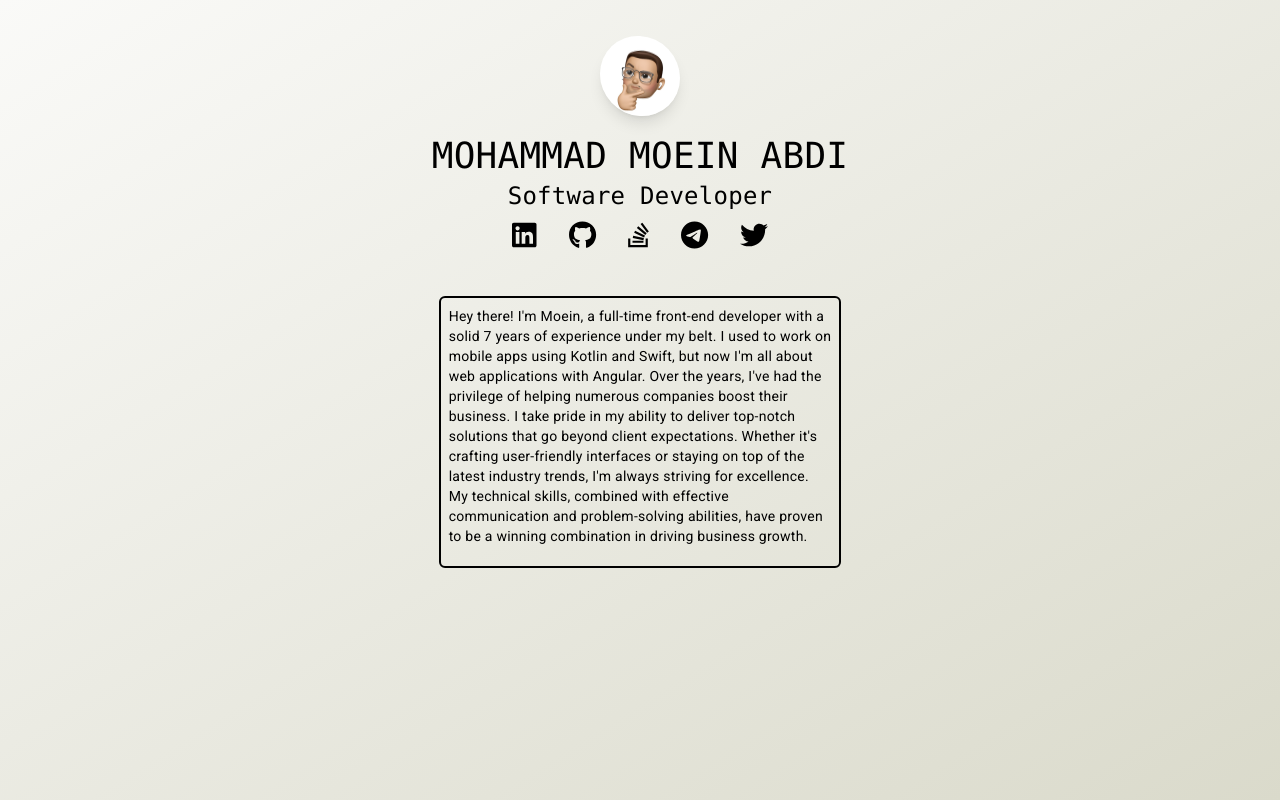
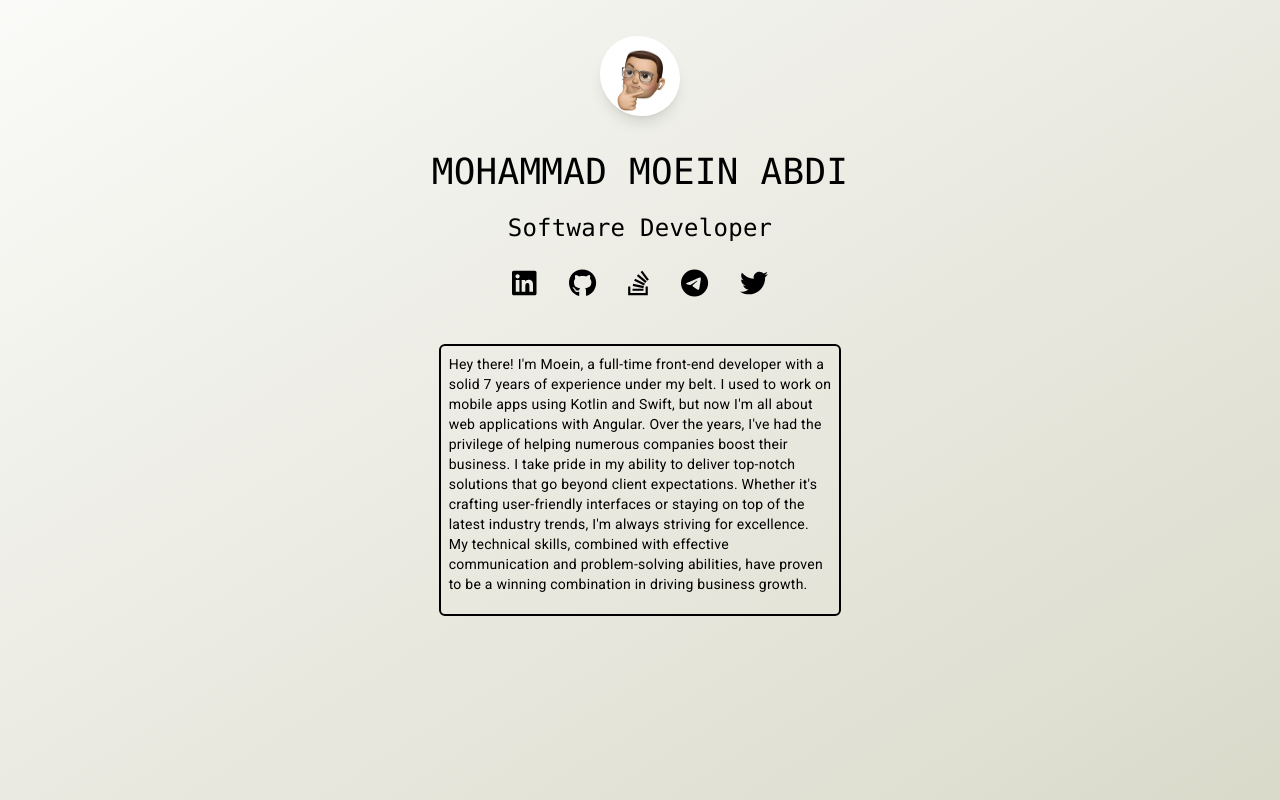
Before and after one commit to moeindev/moeindev.github.io, an Angular app: page /home in a window 1280 px wide. Built offline with nearby package versions, Linux system fonts and the light colour scheme.

Commit message:
feat(angular-rewrite): Add some gap between

```diff
--- a/src/app/modules/introduction/introduction.component.html
+++ b/src/app/modules/introduction/introduction.component.html
@@ -1,5 +1,5 @@
 <div
-  class="flex flex-col justify-start items-center rounded-md w-full h-full p-4">
+  class="flex flex-col gap-5 mobile:gap-3 tablet:gap-4 justify-start items-center rounded-md w-full h-full p-4">
   <div
     class="rounded-full skew-y-3 overflow-hidden shadow-lg box-content m-2 w-20 h-20 cursor-pointer hover:opacity-75 hover:blur-sm transition-all">
     <img
```
